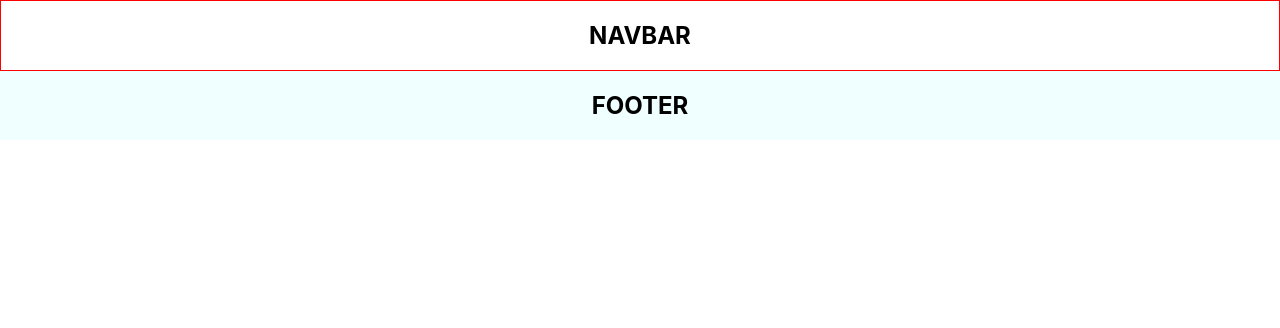
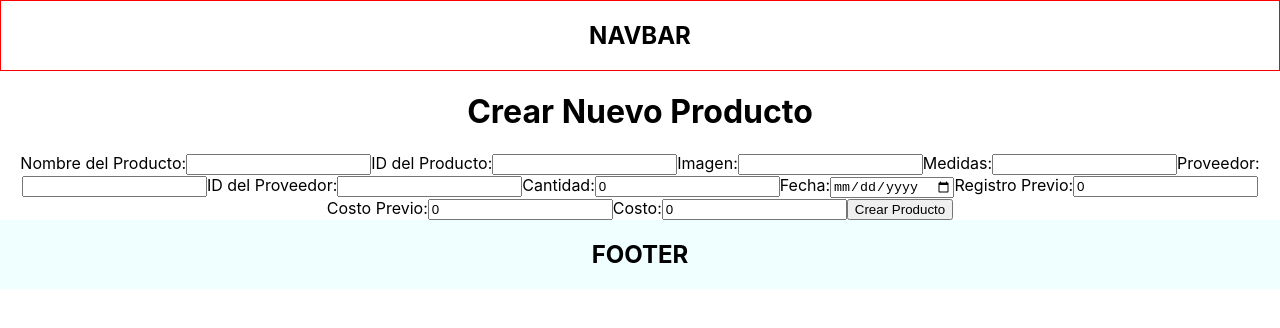
Before and after one commit to agustinrosa22/naranjo-textil-frontend, a React (Create React App) app in the folder client/: page /create in a window 1280 px wide. Before the commit this address had no page. Shown: the top 328 px of the page. Built offline with nearby package versions, Linux system fonts and the light colour scheme.

Commit message:
createProduct

```diff
--- a/client/src/App.js
+++ b/client/src/App.js
@@ -3,6 +3,7 @@ import Home from './views/Home/Home';
 import NavBar from './components/NavBar/NavBar';
 import Footer from './components/Footer/Footer';
 import Detail from './views/Detail/Detail';
+import ProductForm from './views/ProductForm/ProductForm';
 import { Routes,Route, useLocation } from 'react-router-dom';
 
 function App() {
@@ -11,6 +12,7 @@ function App() {
       <NavBar/>
       <Routes>
        <Route path='/' element={ <Home />} />
+       <Route path='/create' element={ <ProductForm />} />
        <Route path="/detail/:id" element={ <Detail />} />
       </Routes>
       <Footer/>
--- a/client/src/components/CardsContainer/CardsContainer.jsx
+++ b/client/src/components/CardsContainer/CardsContainer.jsx
@@ -21,7 +21,7 @@ const CardsContainer = () => {
                     id={id}
                     productoId={productoId}
                     nombreProducto={nombreProducto}
-                    image={image} // Agrega la propiedad correspondiente para la imagen
+                    image={image}
                     medidas={medidas}
                     proveedor={proveedor}
                     proveedorId={proveedorId}
@@ -30,6 +30,7 @@ const CardsContainer = () => {
                     costo={costo}
                     regPrevio={regPrevio}
                     costoPrevio={costoPrevio}
+                    className={styles.card}
                 />
             ))}
         </div>
--- a/client/src/components/CardsContainer/CardsContainer.module.css
+++ b/client/src/components/CardsContainer/CardsContainer.module.css
@@ -0,0 +1,7 @@
+.container {
+    display: flex;
+    flex-wrap: wrap;
+    justify-content: center;
+    gap: 20px;
+
+  }
--- a/client/src/components/cards/Card.jsx
+++ b/client/src/components/cards/Card.jsx
@@ -5,11 +5,11 @@ import { Link } from 'react-router-dom';
 const Card = (props) => {
     return(
         <div  className={styles.card}>
-            <Link to={`/detail/${props.id}`}>
+            <Link to={`/detail/${props.id}`} className={styles.link}>
             <h1>{props.productoId}</h1>
                 <h2>Nombre: {props.nombreProducto}</h2>
                 <p>Id: {props.id}</p>
-                <img src={props.image} alt={props.nombreProducto} />
+                <img src={props.image} alt={props.nombreProducto}  className={styles.image}/>
                 <p>Medidas: {props.medidas}</p>
                 <p>Proveedor: {props.proveedor}</p>
                 <p>Id del proveedor {props.proveedorId}</p>
--- a/client/src/components/cards/Card.module.css
+++ b/client/src/components/cards/Card.module.css
@@ -0,0 +1,26 @@
+.card{
+    background-color: antiquewhite;
+    width: 300px;
+    border: 1px solid red;
+    border-radius: 8px;
+    padding: 20px;
+    box-shadow: 0 2px 4px rgba(0, 0, 0, 0.1);
+    text-align: center;
+    transition: transform 0.3s ease;
+}
+.card:hover {
+    transform: scale(1.01);
+
+  }
+
+  .link {
+    text-decoration: none;
+    color: inherit;
+  }
+
+  .image {
+    width: 100%;
+    height: 300px;
+    object-fit: cover;
+    border-radius: 8px;
+  }
--- a/client/src/redux/actionTypes.js
+++ b/client/src/redux/actionTypes.js
@@ -1 +1,2 @@
 export const GET_PRODUCTS = 'GET_PRODUCTS';
+export const CREATE_PRODUCT = 'CREATE_PRODUCT';
--- a/client/src/redux/actions.js
+++ b/client/src/redux/actions.js
@@ -1,6 +1,7 @@
 import axios from 'axios'
 import {
-    GET_PRODUCTS
+    GET_PRODUCTS,
+    CREATE_PRODUCT
 } from './actionTypes'
 
 export const getProducts = () => {
@@ -16,3 +17,17 @@ export const getProducts = () => {
         }
     }
 }
+
+export const createProduct = (productData) => {
+    return async function (dispatch) {
+      try {
+        const response = await axios.post('/product', productData); // Ajusta la URL según tu backend
+        dispatch({
+          type: CREATE_PRODUCT,
+          payload: response.data,
+        });
+      } catch (error) {
+        console.error('Error creating product:', error);
+      }
+    };
+  };
--- a/client/src/redux/reducer.js
+++ b/client/src/redux/reducer.js
@@ -1,5 +1,6 @@
 import {
     GET_PRODUCTS,
+    CREATE_PRODUCT,
  } from "./actionTypes";
 
  const initialState = {
@@ -12,6 +13,11 @@ switch(action.type) {
             ...state,
             productList: action.payload
         };
+        case CREATE_PRODUCT:
+            return {
+              ...state,
+              productList: [...state.productList, action.payload],
+            };
         default:
             return state;
     }
--- /dev/null
+++ b/client/src/views/ProductForm/ProductForm.jsx
@@ -0,0 +1,146 @@
+import React, { useState } from 'react';
+import { useDispatch } from 'react-redux';
+import { createProduct } from '../../redux/actions'
+import styles from './ProductForm.module.css';
+
+const ProductForm = () => {
+  const dispatch = useDispatch();
+  const [formData, setFormData] = useState({
+    nombreProducto: '',
+    productoId:'',
+    image: '',
+    medidas: '',
+    proveedor: '',
+    proveedorId: '',
+    cantidad: 0,
+    fecha: null,
+    costo: 0,
+    regPrevio: 0,
+    costoPrevio: 0,
+
+    // Agrega las demás propiedades del producto según tu modelo
+  });
+
+  const handleChange = (e) => {
+    setFormData({
+      ...formData,
+      [e.target.name]: e.target.value,
+    });
+  };
+
+  const handleSubmit = (e) => {
+    e.preventDefault();
+    dispatch(createProduct(formData));
+    // Puedes redirigir al usuario a la lista de productos u otra página después de enviar el formulario
+  };
+
+  return (
+    <div className={styles.container}>
+    <h1 className={styles.title}>Crear Nuevo Producto</h1>
+    <form onSubmit={handleSubmit}>
+      <label>
+        Nombre del Producto:
+        <input
+          type="text"
+          name="nombreProducto"
+          value={formData.nombreProducto}
+          onChange={handleChange}
+        />
+      </label>
+      <label>
+        ID del Producto:
+        <input
+          type="text"
+          name="productId"
+          value={formData.productoId}
+          onChange={handleChange}
+        />
+      </label>
+      <label>
+        Imagen:
+        <input
+          type="text"
+          name="image"
+          value={formData.image}
+          onChange={handleChange}
+        />
+      </label>
+      <label>
+        Medidas:
+        <input
+          type="text"
+          name="medidas"
+          value={formData.medidas}
+          onChange={handleChange}
+        />
+      </label>
+      <label>
+        Proveedor:
+        <input
+          type="text"
+          name="proveedor"
+          value={formData.proveedor}
+          onChange={handleChange}
+        />
+      </label>
+      <label>
+        ID del Proveedor:
+        <input
+          type="text"
+          name="proveedorId"
+          value={formData.proveedorId}
+          onChange={handleChange}
+        />
+      </label>
+      <label>
+        Cantidad:
+        <input
+          type="number"
+          name="cantidad"
+          value={formData.cantidad}
+          onChange={handleChange}
+        />
+      </label>
+      <label>
+          Fecha:
+          <input
+            type="date"
+            name="fecha"
+            value={formData.fecha}
+            onChange={handleChange}
+          />
+        </label>
+        <label>
+          Registro Previo:
+          <input
+            type="number"
+            name="regPrevio"
+            value={formData.regPrevio}
+            onChange={handleChange}
+          />
+        </label>
+        <label>
+          Costo Previo:
+          <input
+            type="number"
+            name="costoPrevio"
+            value={formData.costoPrevio}
+            onChange={handleChange}
+          />
+        </label>
+        <label>
+          Costo:
+          <input
+            type="number"
+            name="costo"
+            value={formData.costo}
+            onChange={handleChange}
+          />
+        </label>
+      <button type="submit">Crear Producto</button>
+    </form>
+  </div>
+);
+};
+
+export default ProductForm;
```
Also changed, not shown: client/src/views/ProductForm/ProductForm.module.css (added), 1 other file (tests, documents, lock files or other folders).
